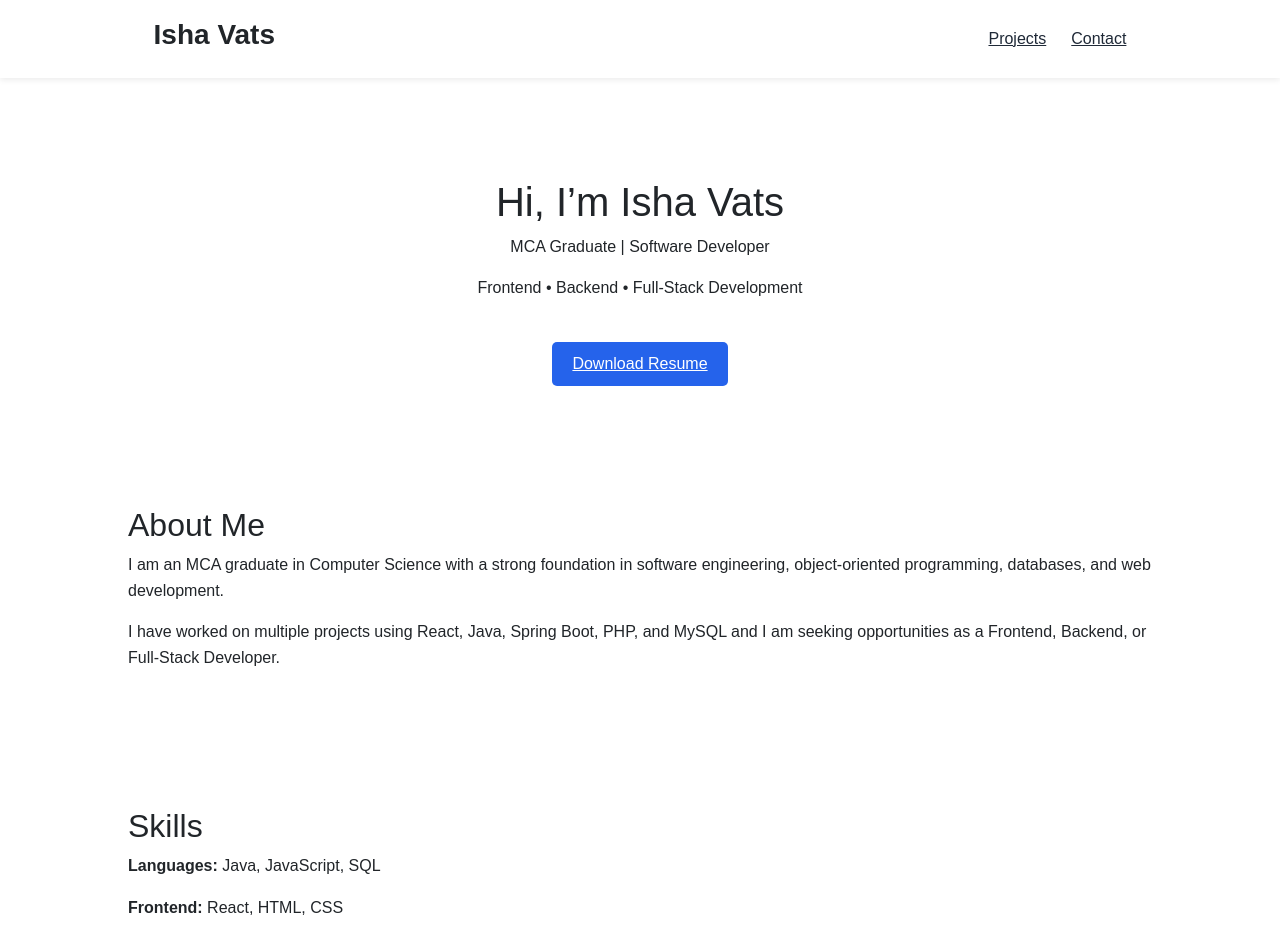
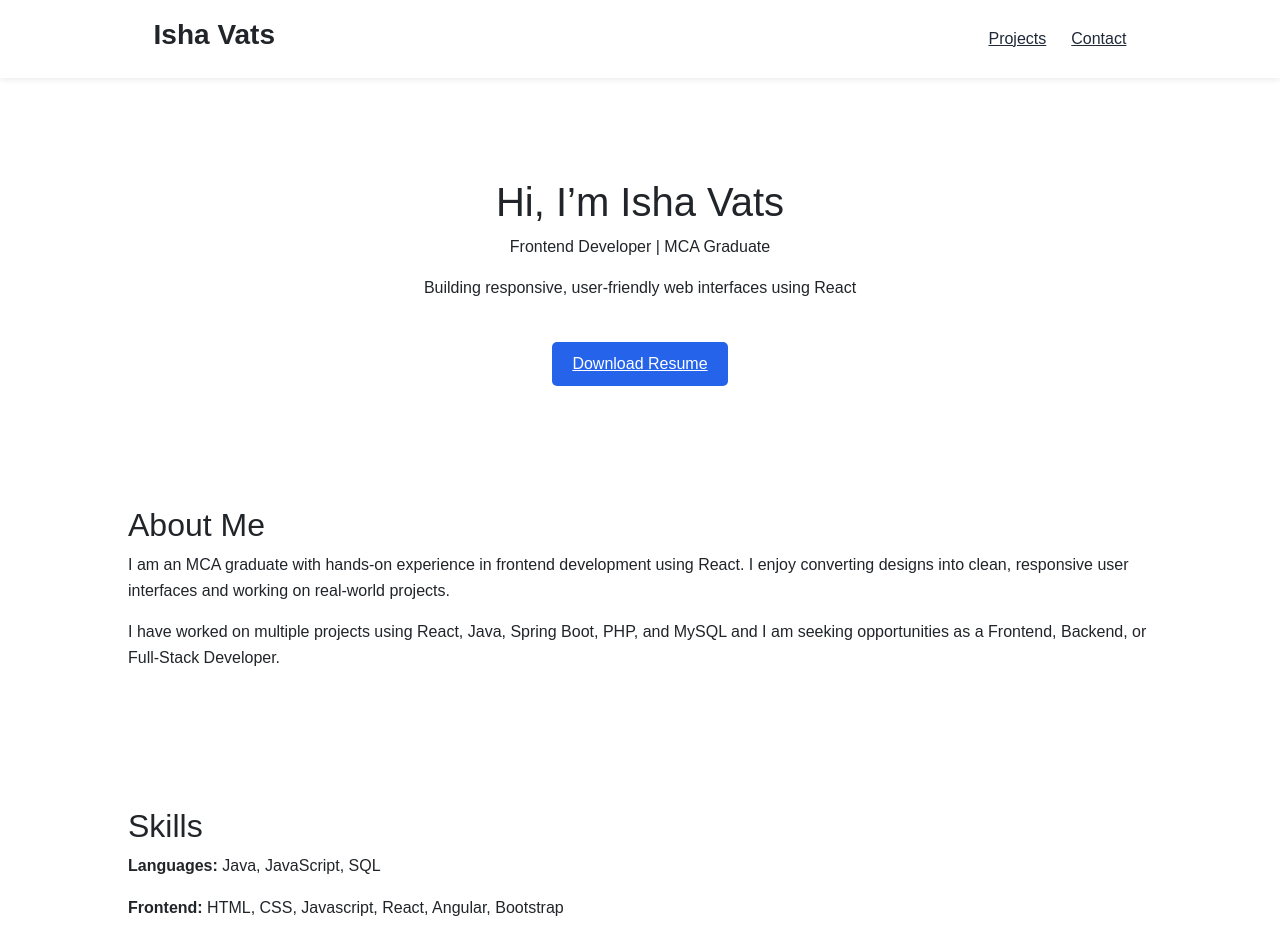
Before and after one commit to Isha1906/isha-vats-portfolio, a React (Vite) app: page / in a window 1280 px wide. Shown: the top 940 px of the page. Built offline with nearby package versions, Linux system fonts and the light colour scheme.

Commit message:
Redesign portfolio sections

```diff
--- a/src/component/About.jsx
+++ b/src/component/About.jsx
@@ -3,9 +3,8 @@ const About = () => {
     <section>
       <h2>About Me</h2>
       <p>
-        I am an MCA graduate in Computer Science with a strong foundation in
-        software engineering, object-oriented programming, databases, and web
-        development.
+        I am an MCA graduate with hands-on experience in frontend development using React.
+        I enjoy converting designs into clean, responsive user interfaces and working on real-world projects.
       </p>
       <p>
         I have worked on multiple projects using React, Java, Spring Boot, PHP,
--- a/src/component/Hero.jsx
+++ b/src/component/Hero.jsx
@@ -4,8 +4,11 @@ const Hero = () => {
   return (
     <section style={{ textAlign: "center", paddingTop: "100px" }}>
       <h1>Hi, I’m Isha Vats</h1>
-      <p>MCA Graduate | Software Developer</p>
-      <p>Frontend • Backend • Full-Stack Development</p>
+      <p>Frontend Developer | MCA Graduate  </p>
+      <p>Building responsive, user-friendly web interfaces using React</p>
+
+
+
 
       <a
         href={resume}
--- a/src/component/Skills.jsx
+++ b/src/component/Skills.jsx
@@ -4,8 +4,8 @@ const Skills = () => {
       <h2>Skills</h2>
 
       <p><b>Languages:</b> Java, JavaScript, SQL</p>
-      <p><b>Frontend:</b> React, HTML, CSS</p>
-      <p><b>Backend:</b> Spring Boot, PHP, REST APIs</p>
+      <p><b>Frontend:</b> HTML, CSS, Javascript, React, Angular, Bootstrap</p>
+      <p><b>Backend:</b> Java, Spring Boot, Hibernate, PHP</p>
       <p><b>Database:</b> MySQL</p>
       <p><b>Tools:</b> Git, GitHub, Postman</p>
     </section>
```
